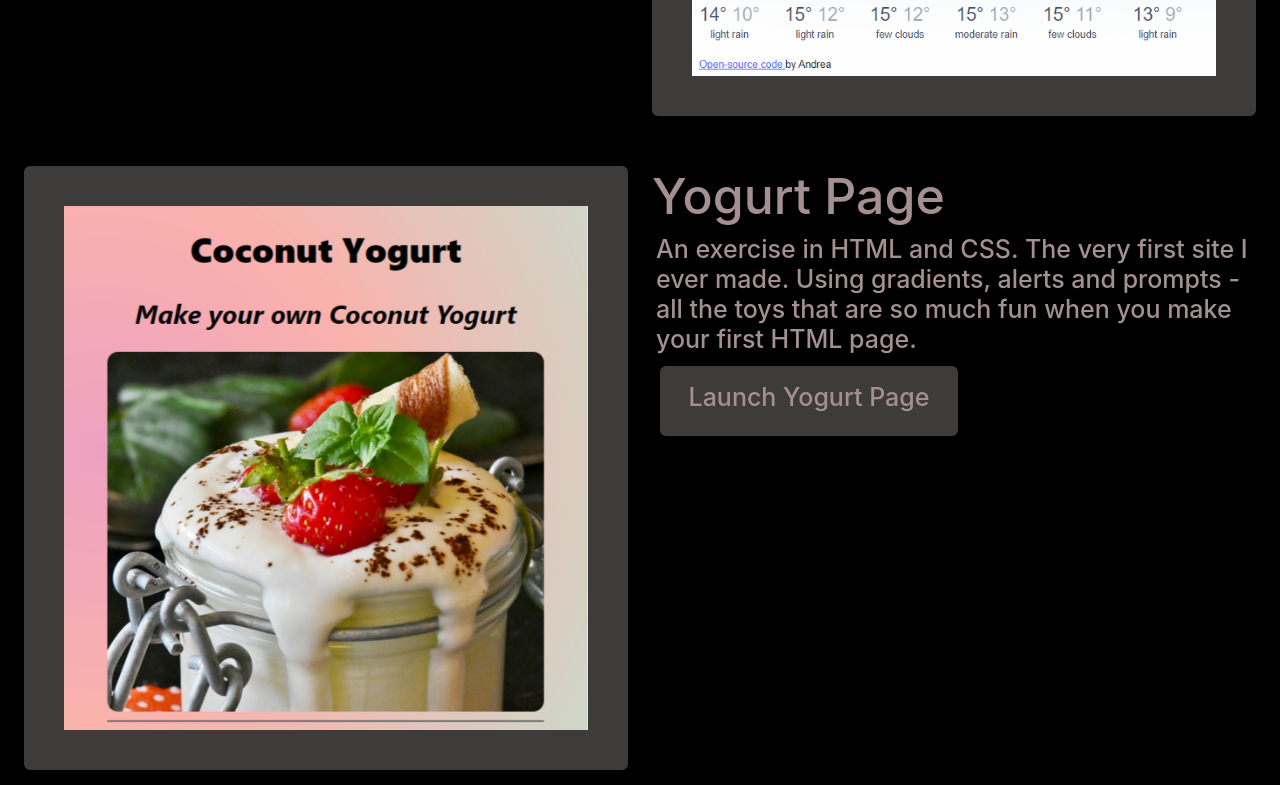
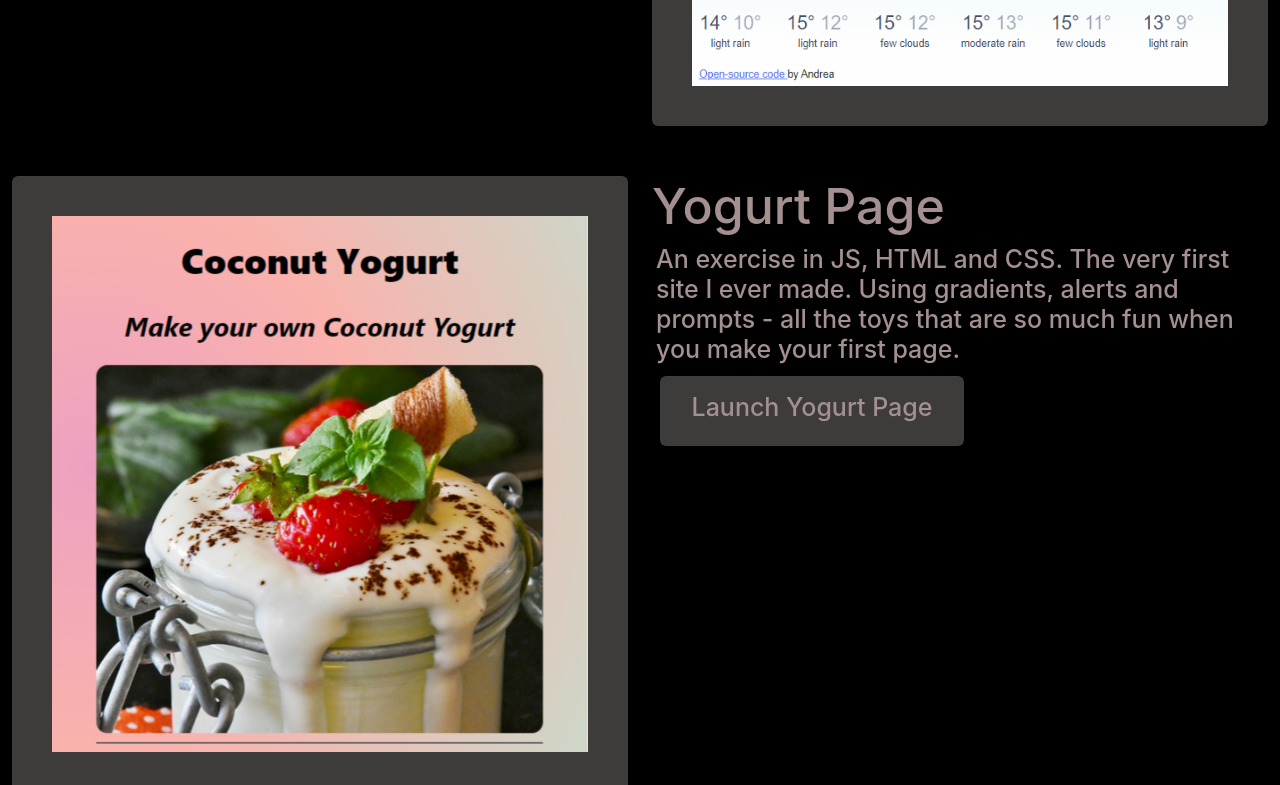
Before and after one commit to Andrearea21/SC_Portfolio, a plain HTML site: page index.html in a window 1280 px wide. Shown: the part 1605-2390 px from the top of the page. Drawn offline with nearby package versions, Linux system fonts and the light colour scheme.

Commit message:
removed space around home page imagee

```diff
--- a/index.html
+++ b/index.html
@@ -55,6 +55,7 @@
           </li>
         </ul>
       </nav>
+    </div>
       <div class="hero-image">
         <!--hero image-->
         <img
@@ -62,7 +63,7 @@
           class="img-fluid"
           alt="danish sand dunes"
         />
-
+        <div class="container-fluid">
           <div class="main-column">
             <!--hero text-->
             <div class="hero">
@@ -71,7 +72,8 @@
             </div>
           </div>
         </div>
-
+      </div>
+      <div class="container-fluid">
         <div class="row">
           <!--row of buttons start-->
           <div class="col-6 d-flex justify-content-sm-around">
@@ -88,7 +90,6 @@
         </div>
         <!--row of buttons end-->
 
-      <div class="container-fluid">
         <!--presentation of projects starts here, has several rows-->
         <div class="row">
           <!--first project-->
@@ -167,9 +168,9 @@
 
             <div class="text-start m-1">
               <h4>
-                An exercise in HTML and CSS. The very first site I ever made.
+                An exercise in JS, HTML and CSS. The very first site I ever made.
                 Using gradients, alerts and prompts - all the toys that are so
-                much fun when you make your first HTML page.
+                much fun when you make your first page.
               </h4>
             </div>
 
@@ -184,8 +185,9 @@
             </div>
           </div>
         </div>
+
+        <div class="row"></div>
       </div>
-      <div class="row"></div>
     </div>
     <footer>
       <!-- work inquiry container start -->
@@ -222,7 +224,6 @@
             </a>
           </div>
         </div>
-      </div>
 
         <div class="footer-text">
           <p class="text-muted d-flex justify-content-center">
@@ -236,6 +237,7 @@
             >
           </p>
         </div>
+      </div>
     </footer>
   </body>
 </html>
```
Lines whose indentation alone changed are shown as unchanged.
